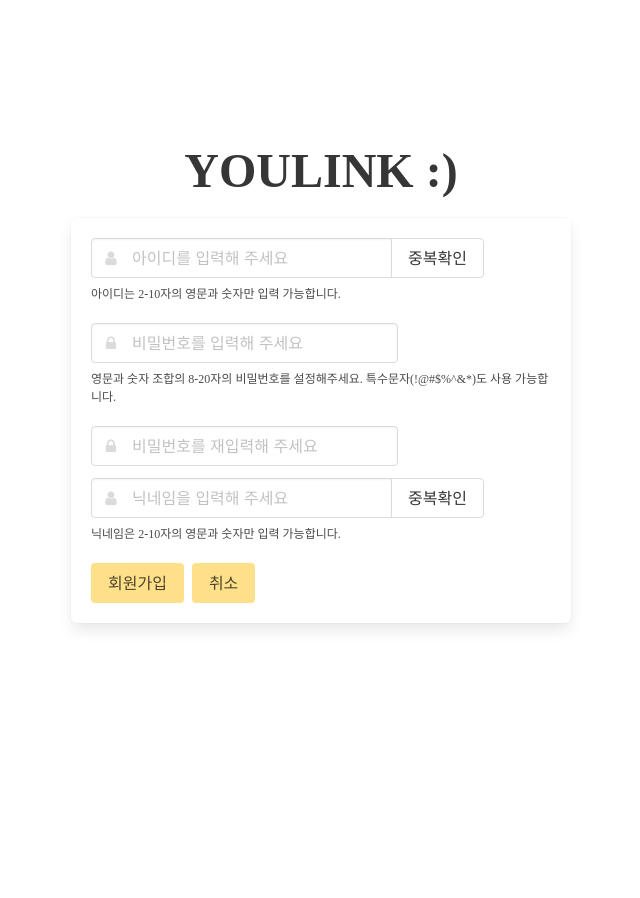
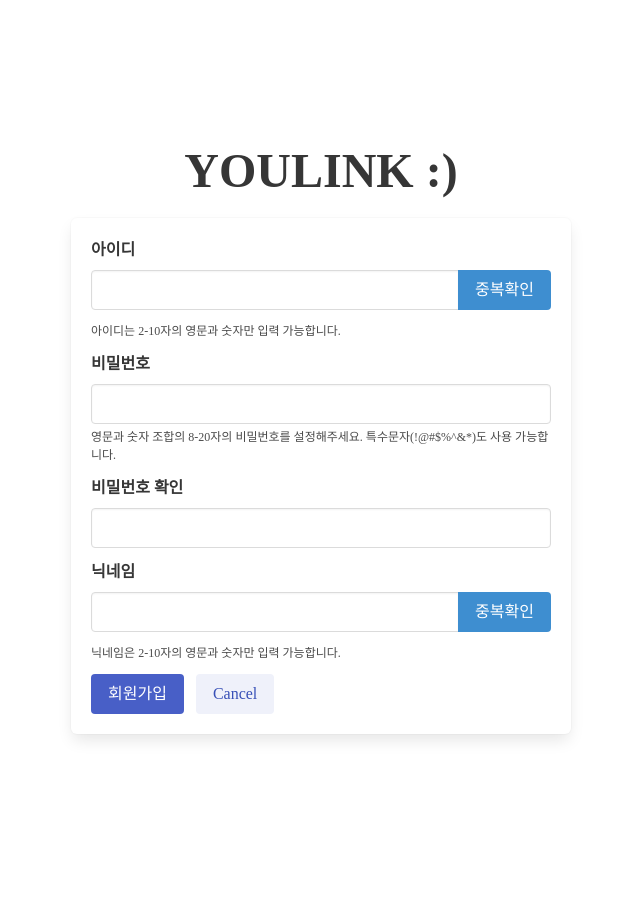
Before and after one commit to hanghe-YouLink/YouLink, a Flask app: page /join in a window 1280 px wide. Shown: the whole page, without its empty margins (319-959 px from the left). Before the commit the page ends 629 px from the top, so only its background shows below. Run offline with Flask 2, Linux system fonts and the light colour scheme; some libraries are stand-ins or nearby versions; some web fonts are replaced.

Commit message:
join.html 수정

```diff
--- a/templates/join.html
+++ b/templates/join.html
@@ -40,18 +40,12 @@
             font-size: 48px;
         }
 
-        .sub {
-            font-size: 12px;
-            margin-top: -5px;
-            margin-bottom: 20px;
-        }
-
         .box {
             margin: 20px auto;
             width: 500px;
         }
 
-        .join-content button {
+        .buttons button {
             font-family: 'SLEIGothicTTF';
         }
 
@@ -136,13 +130,6 @@
     </script>
 </head>
 <body>
-    <!--    <section class="hero is-danger logo">-->
-    <!--        <div class="hero-body">-->
-    <!--            <p class="title">-->
-    <!--                YOU LINK-->
-    <!--            </p>-->
-    <!--        </div>-->
-    <!--    </section>-->
     <section class="section is-medium">
         <div class="join-title">
             <p class="title is-1 level-item has-text-centered">YOULINK :)</p>
@@ -150,63 +137,56 @@
 
         <!--회원가입 부분-->
         <form class="box">
+            <!--아이디 입력-->
+            <div class="field">
+                <label class="label">아이디</label>
                 <div class="field has-addons">
-                <div class="control has-icons-left">
-                    <input class="input" type="text" id="join_id" placeholder="아이디를 입력해 주세요">
-                    <span class="icon is-small is-left">
-                        <i class="fa fa-user"></i>
-                    </span>
+                    <div class="control is-expanded">
+                        <input class="input" type="text" id="join_id" placeholder="">
                     </div>
                     <div class="control">
-                    <button class="button is-sparta" onclick="check_duplicate()">중복확인</button>
+                        <a class="button is-info">중복확인</a>
                     </div>
                 </div>
-            <p id="check_id" class="sub">
-                아이디는 2-10자의 영문과 숫자만 입력 가능합니다.
-            </p>
-            <p id="check_id_login" class="is-danger"></p>
+                <p class="help">아이디는 2-10자의 영문과 숫자만 입력 가능합니다.</p>
+            </div>
+            <!--비밀번호 입력-->
+            <div class="field">
+                <label class="label">비밀번호</label>
+                <div class="control">
+                    <input class="input" type="password" id="join_pw" placeholder="" value="">
+                </div>
+                <p class="help">영문과 숫자 조합의 8-20자의 비밀번호를 설정해주세요. 특수문자(!@#$%^&*)도 사용 가능합니다.</p>
 
-            <div class="field pw">
-                <div class="control has-icons-left">
-                    <input class="input column is-two-thirds" type="password" id="join_pw" placeholder="비밀번호를 입력해 주세요">
-                    <span class="icon is-small is-left">
-                        <i class="fa fa-lock"></i>
-                    </span>
+            </div>
+            <!--비밀번호 확인-->
+            <div class="field">
+                <label class="label" onclick="check_duplicate()">비밀번호 확인</label>
+                <div class="control">
+                    <input class="input" type="password" id="join_pw2" placeholder="" value="">
                 </div>
             </div>
-            <p id="check_pw" class="sub">
-                영문과 숫자 조합의 8-20자의 비밀번호를 설정해주세요. 특수문자(!@#$%^&*)도 사용 가능합니다.
-            </p>
-
-            <div class="field pw">
-                <div class="control has-icons-left">
-                    <input id="join_id2" class="input column is-two-thirds" type="password" placeholder="비밀번호를 재입력해 주세요">
-                    <span class="icon is-small is-left">
-                        <i class="fa fa-lock"></i>
-                    </span>
+            <!--닉네임 입력-->
+            <div class="field">
+                <label class="label">닉네임</label>
+                <div class="field has-addons">
+                    <div class="control is-expanded">
+                    <input class="input" type="password" id="join_nickName" placeholder="" value="">
+                </div>
+                <div class="control">
+                    <a class="button is-info" onclick="">중복확인</a>
                 </div>
                 </div>
+                <p class="help">닉네임은 2-10자의 영문과 숫자만 입력 가능합니다.</p>
 
-            <div class="field has-addons">
-                <div class="control has-icons-left">
-                    <input class="input" type="email" id="join_nickName" placeholder="닉네임을 입력해 주세요">
-                    <span class="icon is-small is-left">
-                        <i class="fa fa-user"></i>
-                    </span>
             </div>
-
+            <div class="field is-grouped buttons">
                 <div class="control">
-                    <button class="button is-sparta" onclick="">중복확인</button>
+                    <button class="button is-link" onclick="sign_up()">회원가입</button>
                 </div>
+                <div class="control">
+                    <button class="button is-link is-light" onclick="window.location.href='/'">Cancel</button>
                 </div>
-            <p id="check_nick" class="sub">
-                닉네임은 2-10자의 영문과 숫자만 입력 가능합니다.
-            </p>
-            <p id="" class="is-danger"></p>
-
-            <div class="buttons">
-                <button class="button is-warning" onclick="sign_up()">회원가입</button>
-                <button class="button is-warning" onclick="window.location.href='/'">취소</button>
             </div>
         </form>
     </section>
```
Lines whose indentation alone changed are shown as unchanged.
